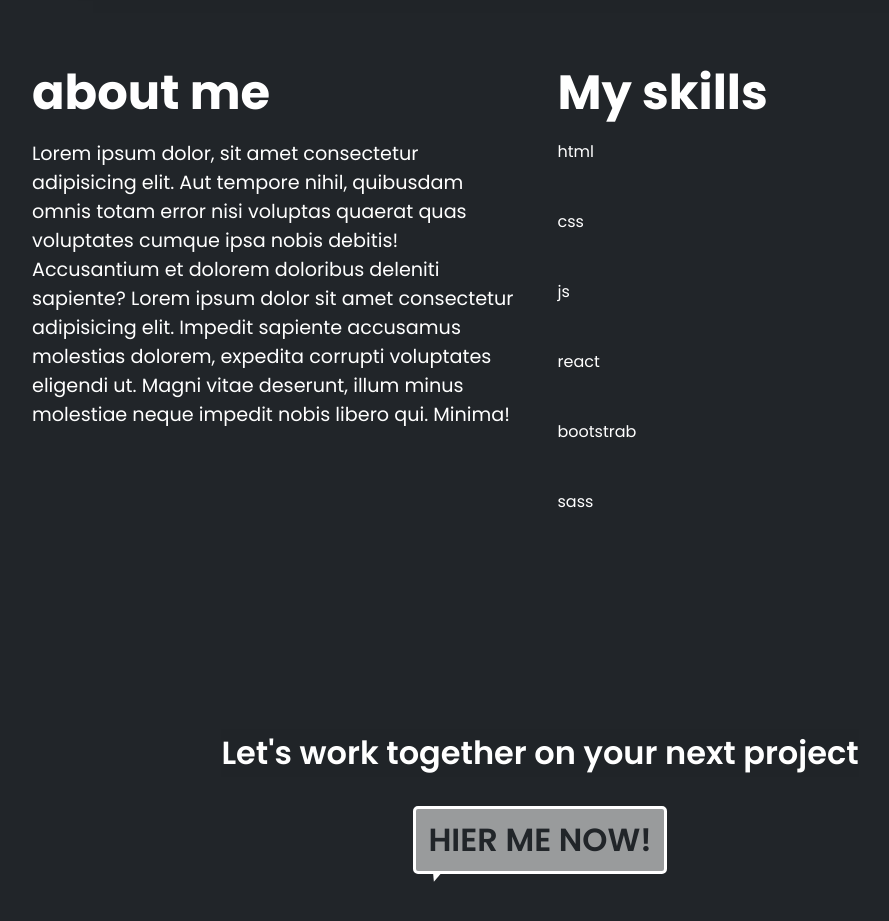
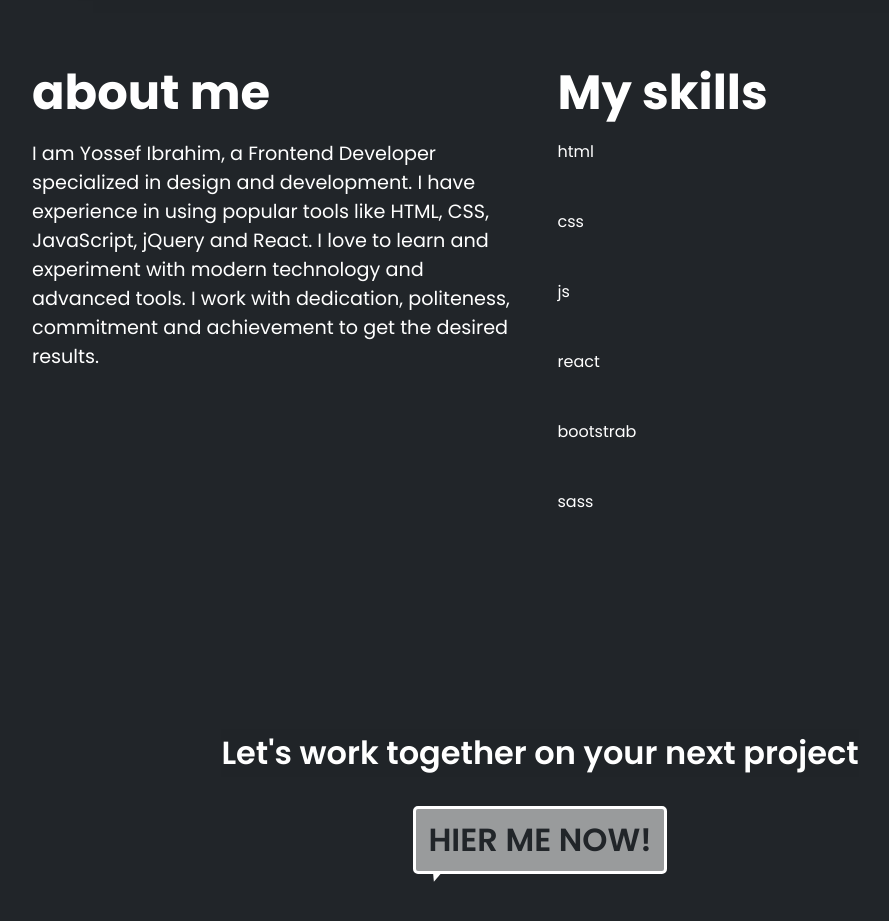
Before and after one commit to yossef-ibrahimm/portfolio, a plain HTML site: page index.html in a window 1280 px wide. Shown: the part 880-1801 px from the top of the page, without its empty margins (100-989 px from the left). Drawn offline with nearby package versions, Linux system fonts and the light colour scheme; no server answers.

Commit message:
Update index.html

```diff
--- a/index.html
+++ b/index.html
@@ -97,14 +97,7 @@
           <div class="aboutMe">
             <h3>about me</h3>
             <p>
-              Lorem ipsum dolor, sit amet consectetur adipisicing elit. Aut
-              tempore nihil, quibusdam omnis totam error nisi voluptas quaerat
-              quas voluptates cumque ipsa nobis debitis! Accusantium et dolorem
-              doloribus deleniti sapiente? Lorem ipsum dolor sit amet
-              consectetur adipisicing elit. Impedit sapiente accusamus molestias
-              dolorem, expedita corrupti voluptates eligendi ut. Magni vitae
-              deserunt, illum minus molestiae neque impedit nobis libero qui.
-              Minima!
+            I am Yossef Ibrahim, a Frontend Developer specialized in design and development. I have experience in using popular tools like HTML, CSS, JavaScript, jQuery and React. I love to learn and experiment with modern technology and advanced tools. I work with dedication, politeness, commitment and achievement to get the desired results.
             </p>
           </div>
           <div class="progressives">
```
